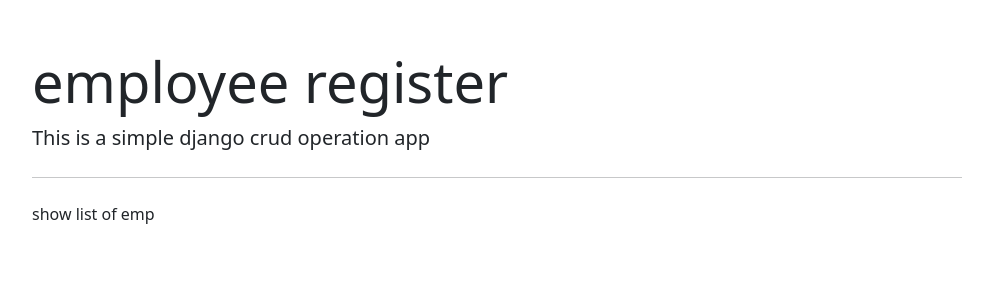
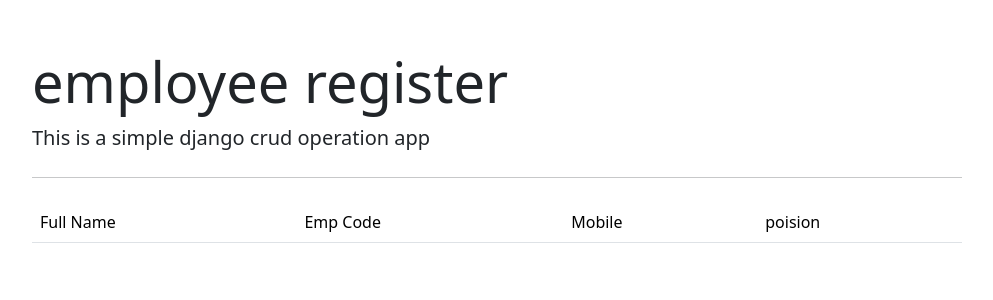
Before and after one commit to MichaelMansour256/django-practice, a Django app: page /employee/list/ in a window 1280 px wide. Shown: the top 300 px of the page, without its empty margins (143-1136 px from the left). Run offline with Django 5.2, Linux system fonts and the light colour scheme; data that the repository does not hold is empty.

Commit message:
add new emp , list all emps

```diff
--- a/emp_register/templates/emp_register/employee_form.html
+++ b/emp_register/templates/emp_register/employee_form.html
@@ -5,6 +5,7 @@
 {% csrf_token %}
 
 {{ form|crispy }}
+<button type="submit" class=" btn btn-success"><i class="fa-solid fa-floppy-disk"></i> submit</button>
 
 </form>
 {% endblock content %}
--- a/emp_register/templates/emp_register/employee_list.html
+++ b/emp_register/templates/emp_register/employee_list.html
@@ -1,5 +1,26 @@
 {% extends "emp_register/base.html" %}
 
 {% block content %}
-<p>show list of emp</p>
+<table class="table table-borderless">
+    <thead class="border-bottom font-wieght-bold">
+        <tr>
+            <td>Full Name</td>
+            <td>Emp Code</td>
+            <td>Mobile</td>
+            <td>poision</td>
+
+        </tr>
+    </thead>
+    <tbody>
+        {% for emp in employee_list %}
+        <tr>
+            <td>{{emp.fullname}}</td>
+            <td>{{emp.emp_code}}</td>
+            <td>{{emp.mobile}}</td>
+            <td>{{emp.position}}</td>
+
+        </tr>
+        {% endfor %}
+    </tbody>
+</table>
 {% endblock content %}
--- a/emp_register/views.py
+++ b/emp_register/views.py
@@ -1,12 +1,27 @@
-from django.shortcuts import render
+from django.shortcuts import render,redirect
 from .forms import EmployeeForm
+from .models import Employee
 # Create your views here.
 def employee_list(request):
-    return render(request,"emp_register/employee_list.html")
+    context = {"employee_list" : Employee.objects.all()}
+    return render(request,"emp_register/employee_list.html",context)
 
 def employee_form(request):
-    form = EmployeeForm()
-    return render(request,"emp_register/employee_form.html",{"form":form})
+    if request.method == "GET":
+        form = EmployeeForm()
+        return render(request,"emp_register/employee_form.html",{"form":form})
+    elif request.method == "POST":
+        form = EmployeeForm(request.POST)
+        if form.is_valid():
+            form.save()
+        return redirect("/employee/list")
+
+
+
+
+
+
+
 
 
 def employee_delete(request):
```
